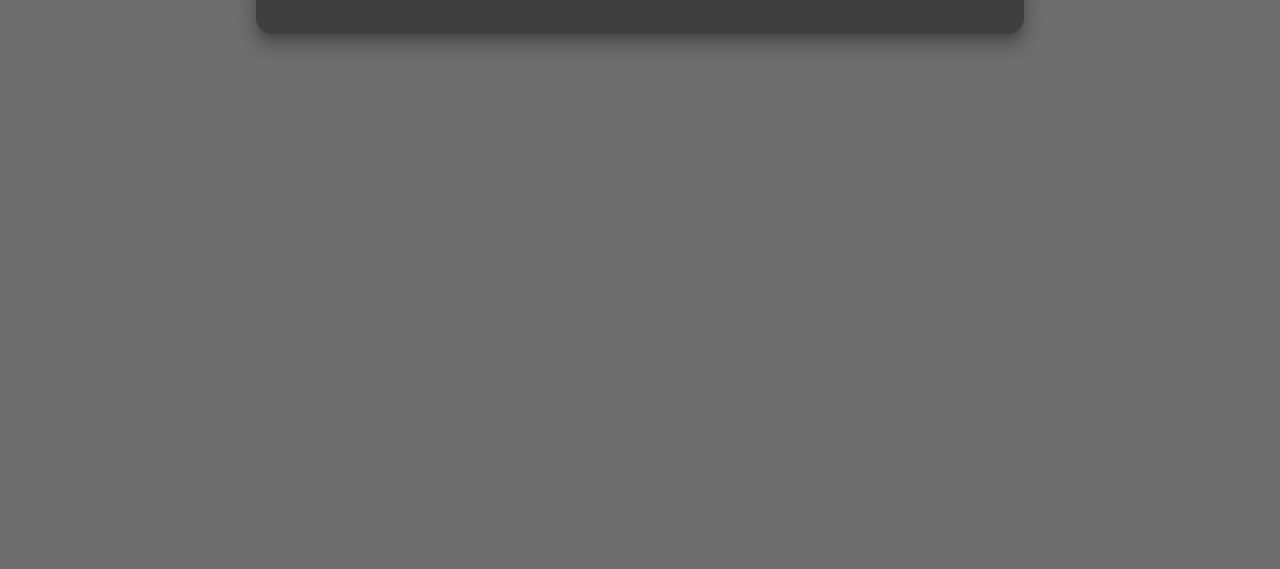
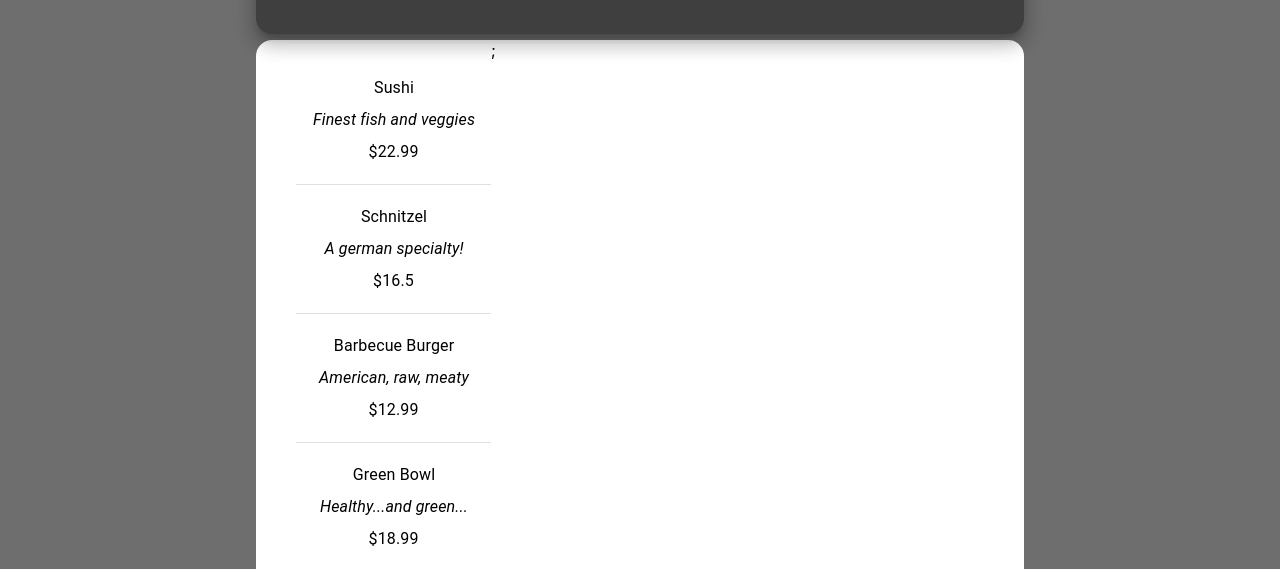
Before and after one commit to atuls9/RestaurantApp, a React (Create React App) app: page / in a window 1280 px wide. Shown: the part 308-877 px from the top of the page. Before the commit the page ends 800 px from the top, so only its background shows below. Built offline with nearby package versions, Linux system fonts and the light colour scheme.

Commit message:
DummyMeals & Meal component added list is visible

```diff
--- a/src/App.js
+++ b/src/App.js
@@ -1,5 +1,6 @@
 import "./App.css";
 import Header from "./components/Layout/Header";
+import DummyMeals from "./components/Meals/DummyMeals";
 import MealSummary from "./components/Meals/MealSummary";
 
 function App() {
@@ -7,6 +8,7 @@ function App() {
     <div className="App">
       <Header />
       <MealSummary />
+      <DummyMeals />
     </div>
   );
 }
--- /dev/null
+++ b/src/components/Meals/DummyMeals.js
@@ -0,0 +1,55 @@
+import React from "react";
+import Meal from "./Meal";
+import { Box } from "@mui/material";
+
+const DUMMY_MEALS = [
+  {
+    id: "m1",
+    name: "Sushi",
+    description: "Finest fish and veggies",
+    price: 22.99,
+  },
+  {
+    id: "m2",
+    name: "Schnitzel",
+    description: "A german specialty!",
+    price: 16.5,
+  },
+  {
+    id: "m3",
+    name: "Barbecue Burger",
+    description: "American, raw, meaty",
+    price: 12.99,
+  },
+  {
+    id: "m4",
+    name: "Green Bowl",
+    description: "Healthy...and green...",
+    price: 18.99,
+  },
+];
+
+const DummyMeals = () => {
+  const meals = DUMMY_MEALS.map((meal) => (
+    <Meal
+      key={meal.id}
+      name={meal.name}
+      description={meal.description}
+      price={meal.price}
+    />
+  ));
+  return (
+    <Box
+      width="60%"
+      backgroundColor="white"
+      mt="8rem"
+      ml="20%"
+      style={{ display: "flex", justifyContent: "flex-start" }}
+      borderRadius={4}
+    >
+      <ul>{meals}</ul>;
+    </Box>
+  );
+};
+
+export default DummyMeals;
--- /dev/null
+++ b/src/components/Meals/Meal.js
@@ -0,0 +1,48 @@
+import {
+  Typography,
+  List,
+  ListItem,
+  ListItemButton,
+  ListItemText,
+  Divider,
+} from "@mui/material";
+import React from "react";
+
+const Meal = (props) => {
+  return (
+    <>
+      <List>
+        <ListItem disablePadding disableGutters>
+          <ListItemButton
+            style={{
+              display: "flex",
+              flexDirection: "column",
+            }}
+          >
+            <ListItemText
+              style={{
+                marginLeft: "1px",
+                display: "flex",
+                flexDirection: "flex-start",
+                fontWeight: "bolder",
+              }}
+            >{`${props.name}`}</ListItemText>
+            <ListItemText
+              style={{
+                marginLeft: "1px",
+                display: "flex",
+                flexDirection: "flex-start",
+                fontStyle: "italic",
+              }}
+            >{` ${props.description}`}</ListItemText>
+
+            <ListItemText primary={`$${props.price}`} color="error" />
+          </ListItemButton>
+        </ListItem>
+      </List>
+      <Divider />
+    </>
+  );
+};
+
+export default Meal;
```
